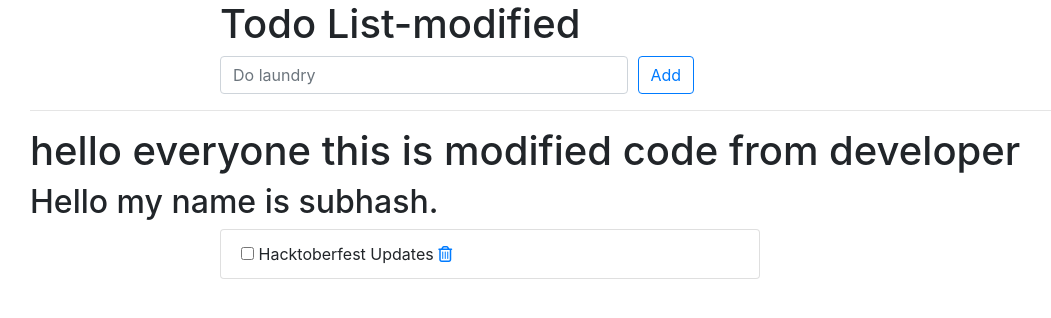
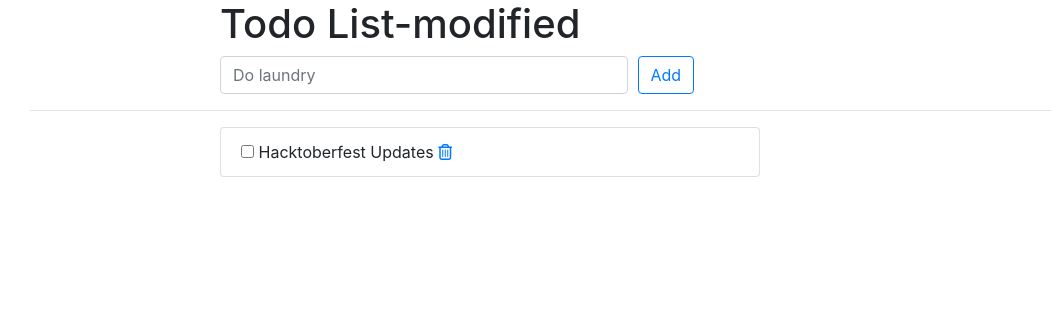
Before and after one commit to RamKumarMandal/to-do, a Django app: page /todos/ in a window 1280 px wide. Shown: the top 318 px of the page, without its empty margins (55-1106 px from the left). Run offline with Django 3.2, Linux system fonts and the light colour scheme; data comes from the database, SQL or seed files in the repository; some libraries are stand-ins or nearby versions.

Commit message:
Update index.html

```diff
--- a/todos/templates/todos/index.html
+++ b/todos/templates/todos/index.html
@@ -38,8 +38,6 @@
   </div>
   <hr />
   <div>
-    <h1> hello everyone this is modified code from developer</h1>
-    <h2> Hello my name is subhash. </h2>
   </div>
 
   <!-- todo list row -->
```
